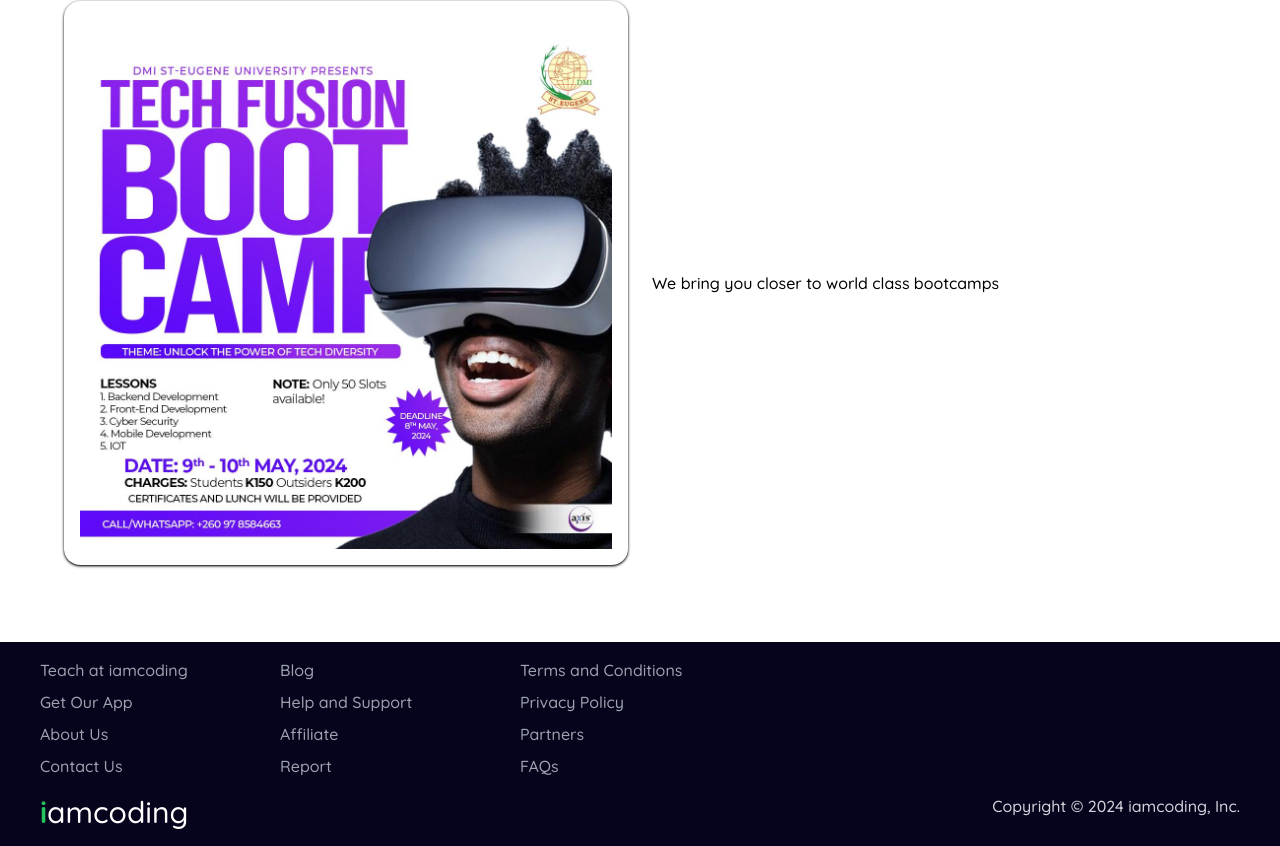
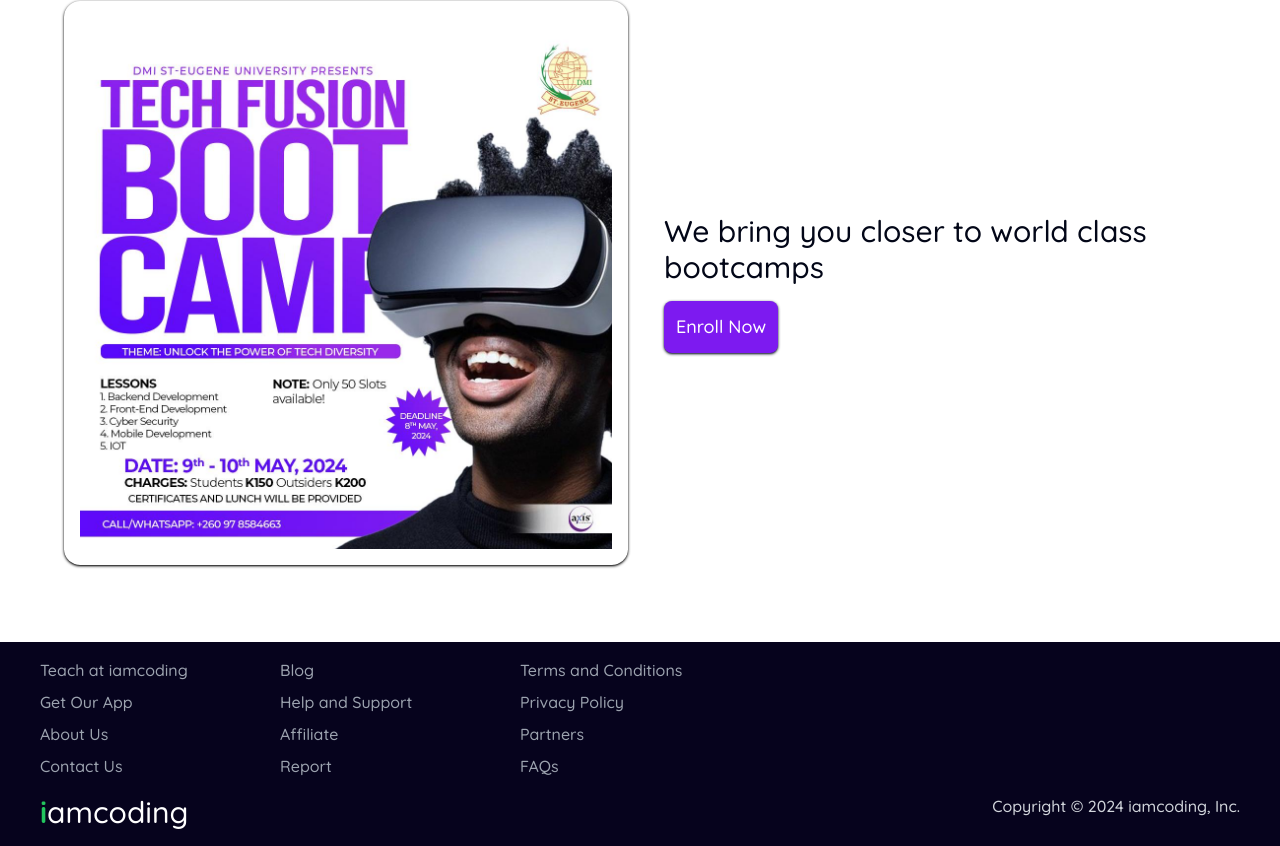
Before and after one commit to DC-21/iamcoding, a React (Vite) app in the folder client/: page / in a window 1280 px wide. Shown: the part 2753-3599 px from the top of the page. Built offline with nearby package versions, Linux system fonts and the light colour scheme.

Commit message:
client stuff

```diff
--- a/client/src/components/Home/Bootcamps.tsx
+++ b/client/src/components/Home/Bootcamps.tsx
@@ -6,14 +6,21 @@
       <p className="md:text-[55px] text-[35px] font-bold text-[#06031d]">
         BootCamps For You
       </p>
-      <div className="p-6 grid grid-cols-2 justify-center items-center w-full gap-6">
+      <div className="md:p-6 p-2 grid md:grid-cols-2 grid-cols-1 justify-center items-center w-full gap-6">
         <img
           className="p-4 shadow shadow-black rounded-2xl"
           src={bootcamp}
           alt="bootcamp"
         />
-        <div>
-          <p>We bring you closer to world class bootcamps</p>
+        <div className="p-3 w-full">
+          <p className="text-3xl md:flex hidden text-slate-950 max-w-lg">
+            We bring you closer to world class bootcamps
+          </p>
+          <div className="flex w-full md:justify-start justify-center mt-4">
+            <button className="p-3 shadow shadow-gray-900 rounded-lg hover:rounded-xl bg-[#7d1af0] text-white text-lg hover:shadow-gray-700">
+              Enroll Now
+            </button>
+          </div>
         </div>
       </div>
     </div>
```
